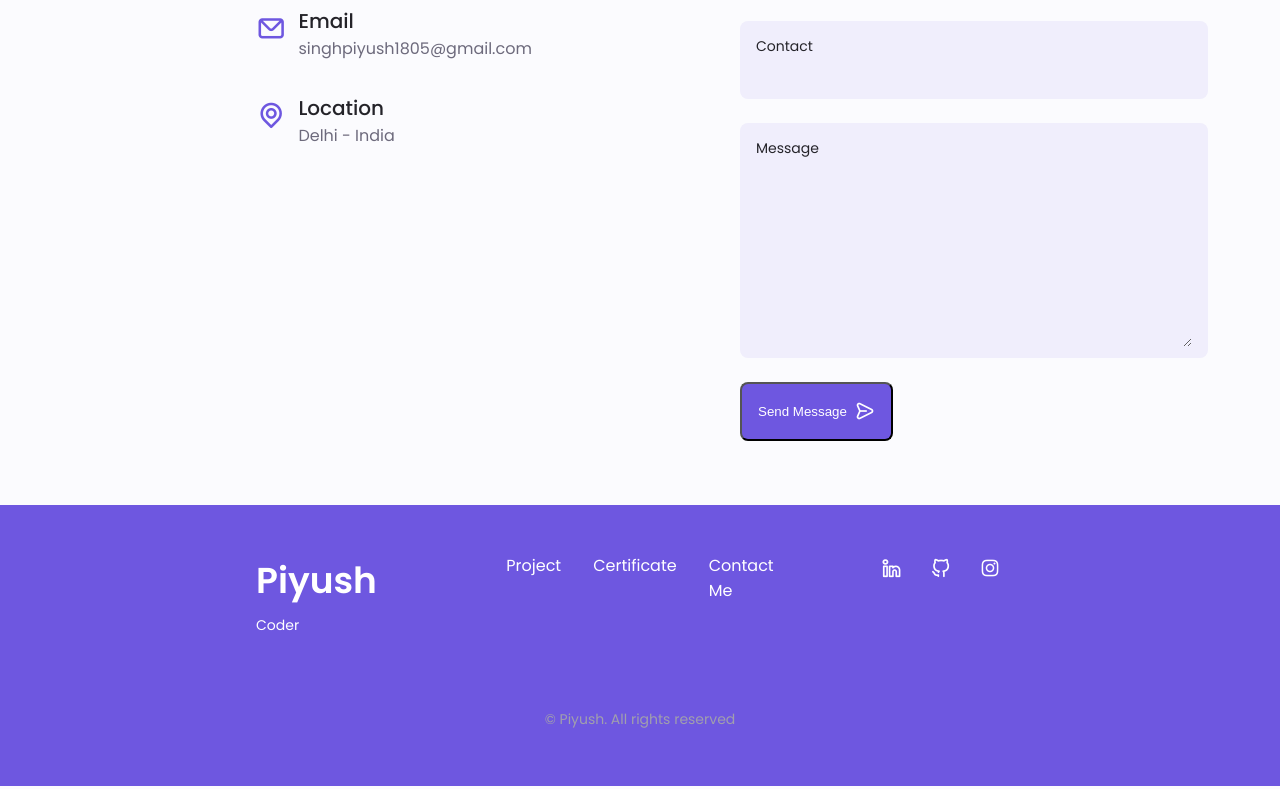
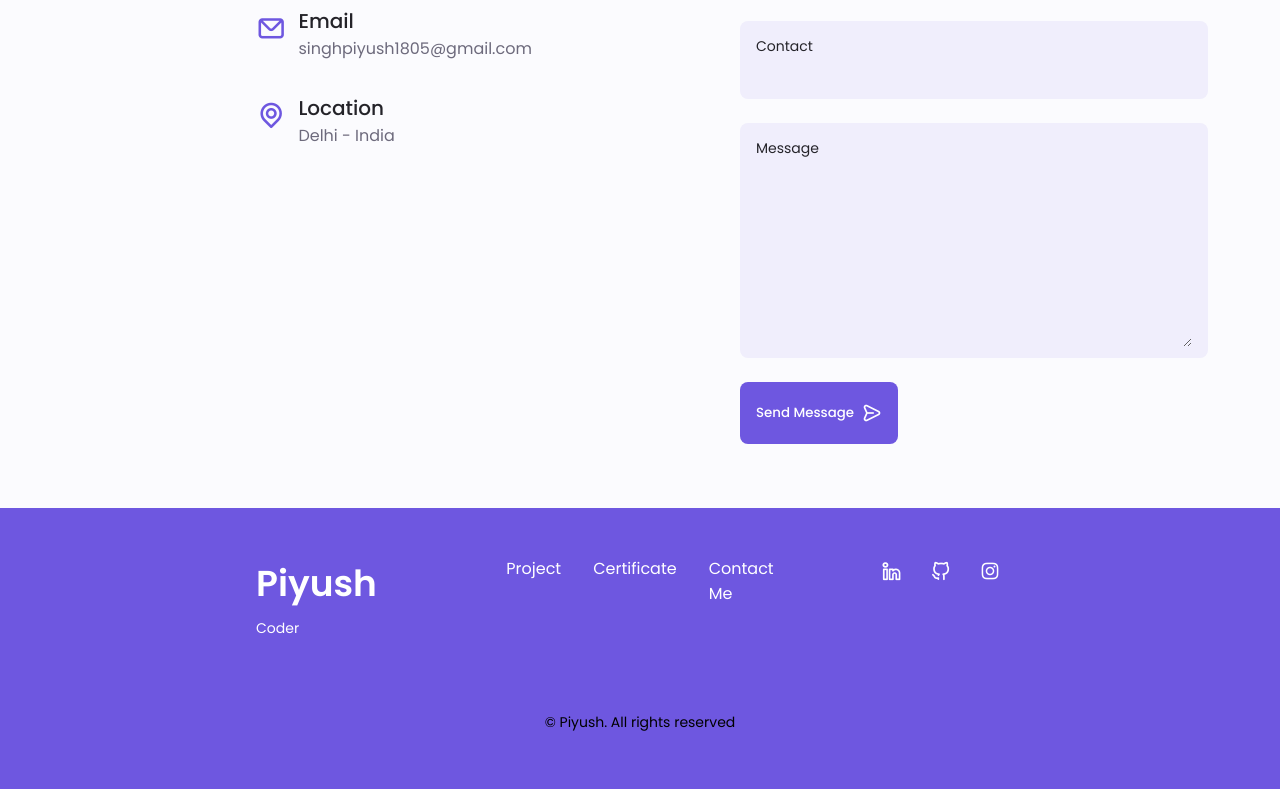
Before and after one commit to piyushrajput0/Piyush-Portfolio-site, a plain HTML site: page index.html in a window 1280 px wide. Shown: the part 5533-6322 px from the top of the page. Drawn offline with nearby package versions, Linux system fonts and the light colour scheme.

Commit message:
Update style.css

```diff
--- a/assets/css/style.css
+++ b/assets/css/style.css
@@ -1128,7 +1128,7 @@ margin-bottom: var(--mb-2-5);
 {
     font-size: var(--small-font-size);
     text-align: center;
-    color: var(--text-color-light);
+    color: black;
     margin-top: var(--mb-3);
 }
 
@@ -1454,6 +1454,18 @@ margin-bottom: var(--mb-2-5);
         grid-template-columns: repeat(3,1fr);
 
     }
+
+
+    .buttonhover
+    {
+        border: 0px white;
+        font-family: var(--body-font);
+    }
+    .buttonhover:hover
+    {
+        border: 1px solid;
+        border-color: black;
+    }
 .footer_bg{
     padding: 3rem 0 3.5rem;
 }
```
